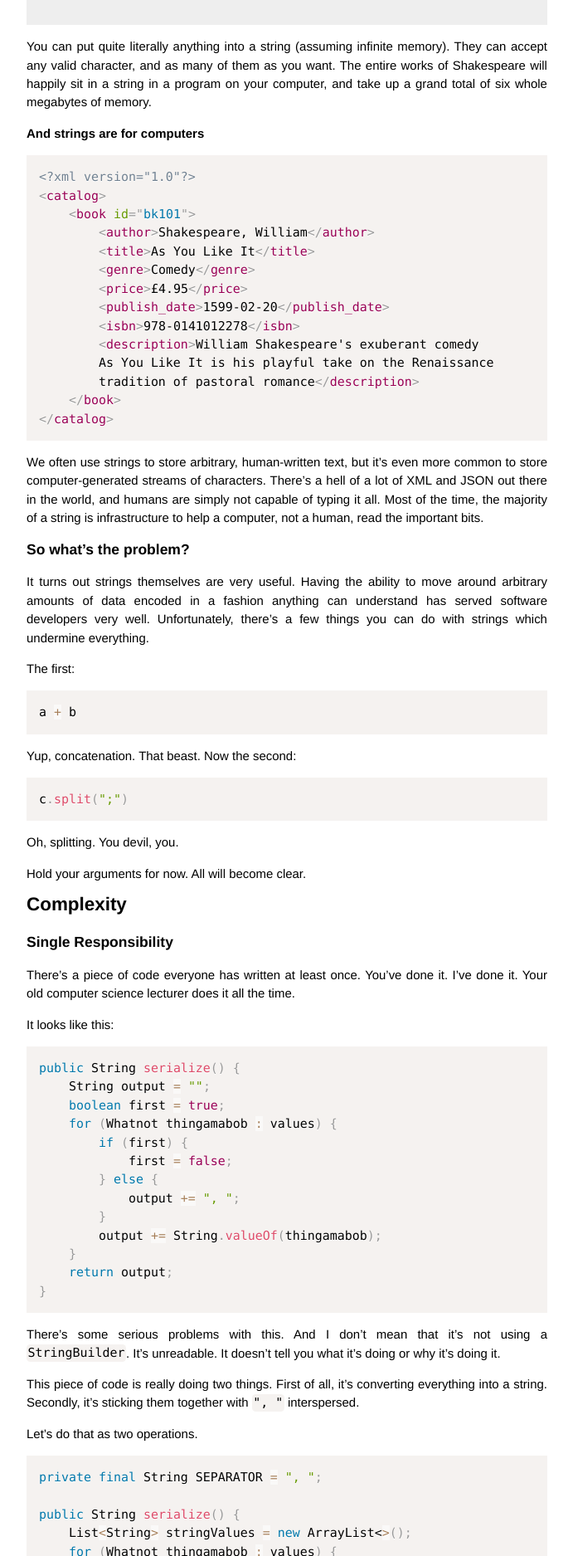
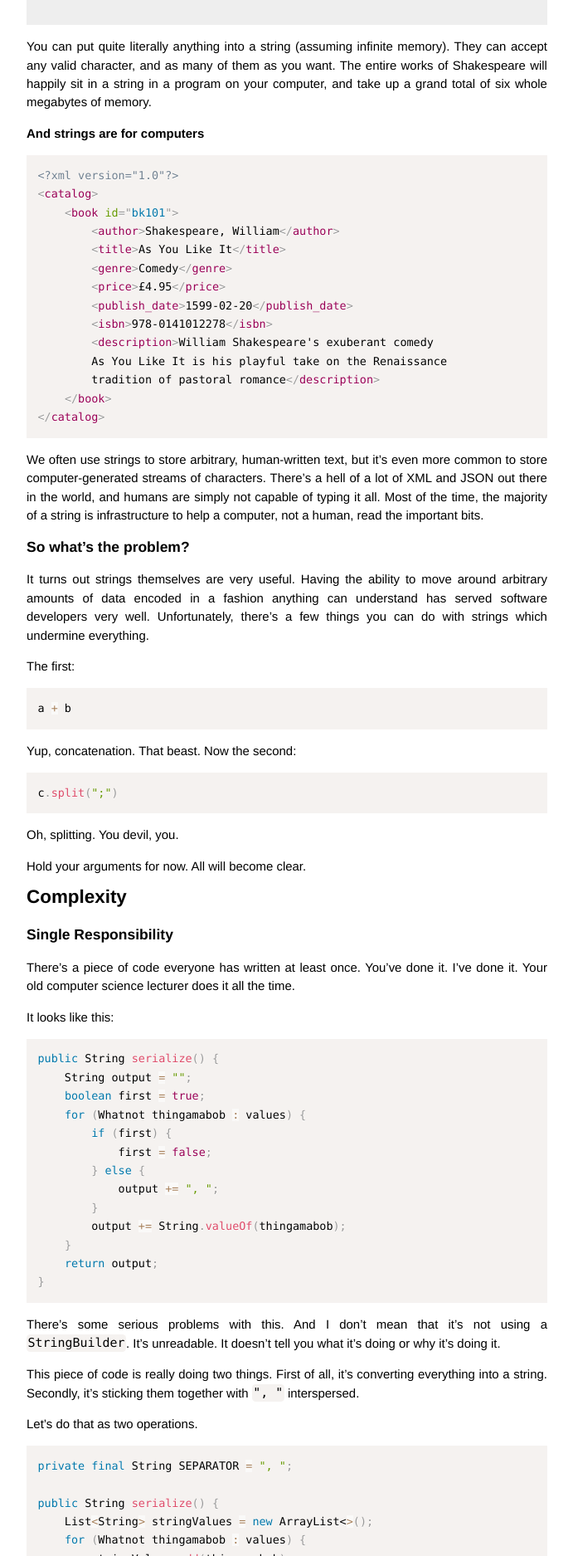
Before and after one commit to SamirTalwar/talks, a Jekyll site: the page built from index.md, in a window 1280 px wide. Shown: the part 969-2844 px from the top of the page at 83% size, without its empty margins (294-985 px from the left). Built offline with Jekyll 4.4.1, drawn with Linux system fonts in a browser that asks for light colours; comment, search, counter and statistics services are not loaded.

Commit message:
Shrink the code down a little.

```diff
--- a/css/main.css
+++ b/css/main.css
@@ -29,6 +29,8 @@ p { margin: 1em 0; }
 a         { color: #00a; }
 a:hover   { color: #000; }
 a:visited { color: #a0a; }
+
+pre { font-size: 0.9em; }
 
 /*****************************************************************************/
 /*
```
